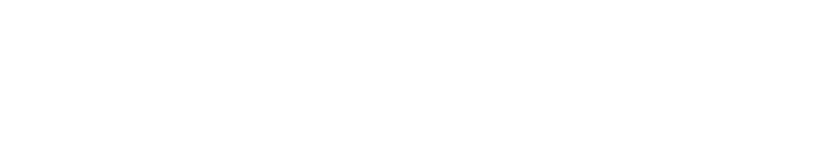
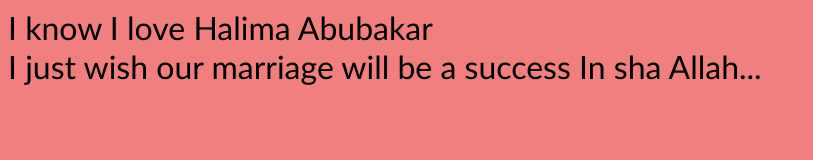
Before and after one commit to Zakari99/Git-one, a plain HTML site: page index.html in a window 1280 px wide. Shown: the whole page, without its empty margins (0-813 px from the left). Drawn offline with Linux system fonts and the light colour scheme.

Commit message:
added affirmation text in body pointing to Halima

```diff
--- a/index.html
+++ b/index.html
@@ -4,5 +4,9 @@
     <meta name="viewport" content="width=device-width, initial-scale=1.0" />
     <title>My second commit</title>
   </head>
-  <body></body>
+  <body>I know I love Halima Abubakar
+  </br>
+  I just wish our marriage will be a success In sha Allah...
+    <link rel="stylesheet" href="styles.css" />
+  </body>
 </html>
--- a/styles.css
+++ b/styles.css
@@ -1,4 +1,6 @@
 body {
   background-color: lightcoral;
   font-size: 2em;
+  font-family: 'Trebuchet MS', 'Lucida Sans Unicode', 'Lucida Grande',
+    'Lucida Sans', Arial, sans-serif;
 }
```
